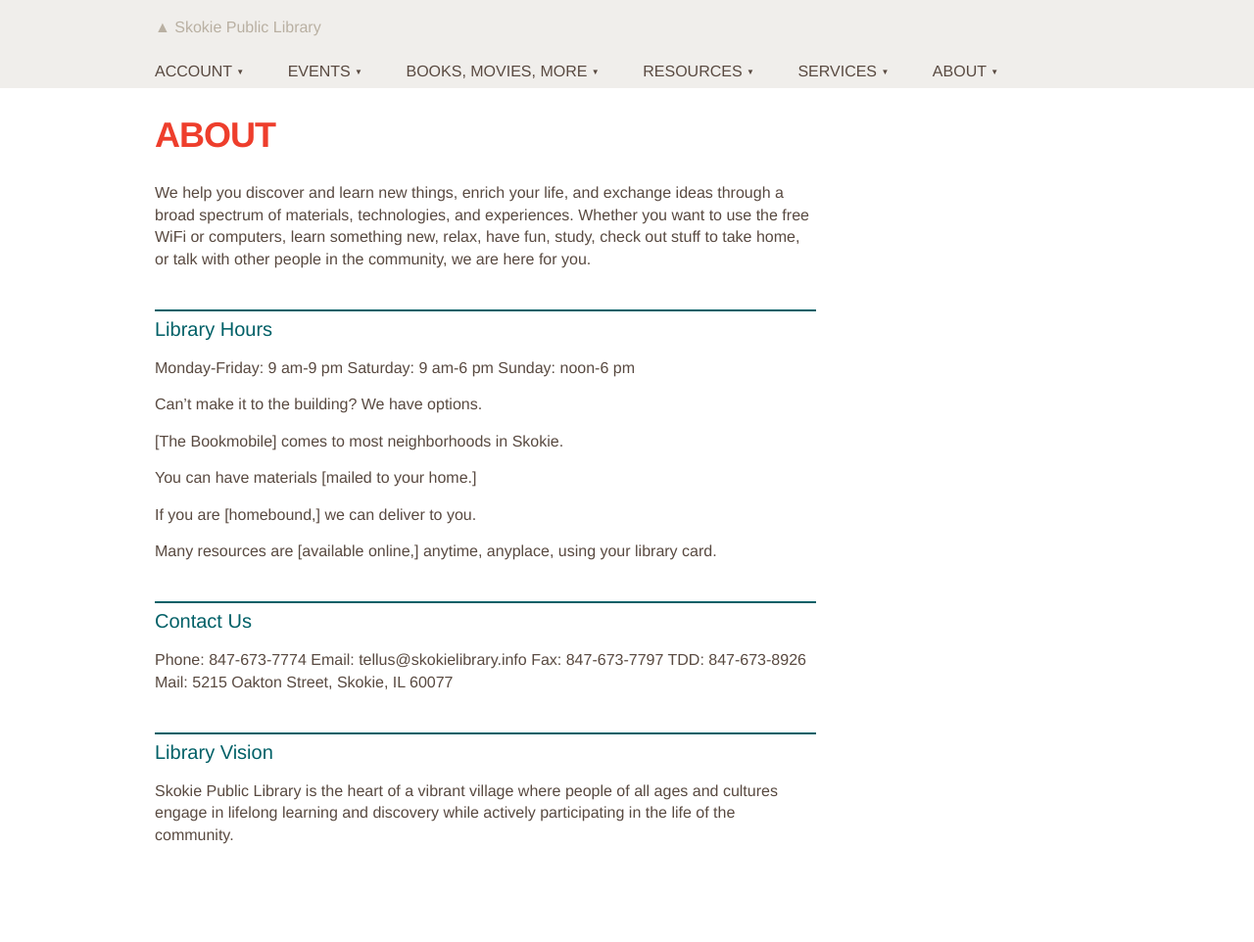
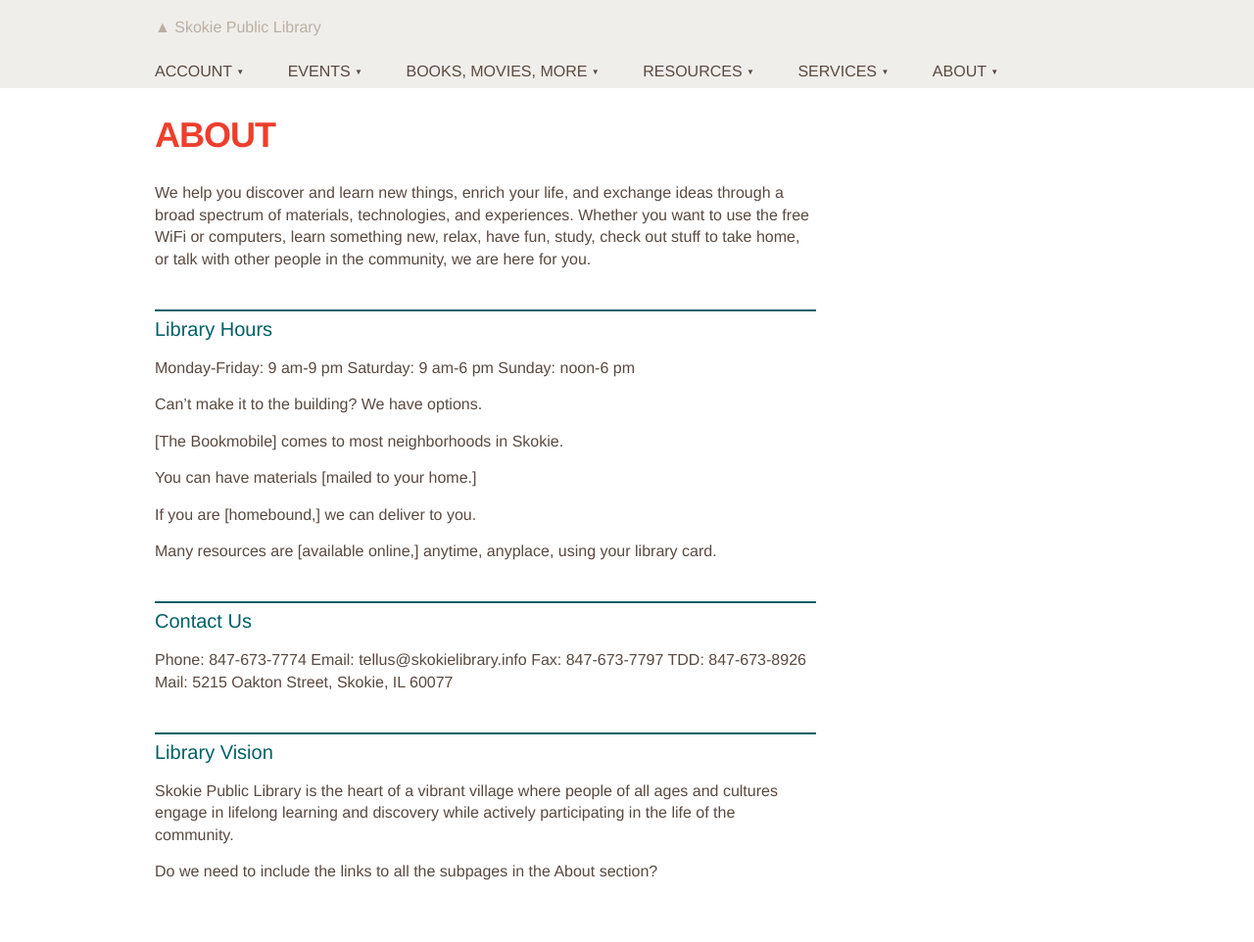
Before and after one commit to skokielibrary/spl-content, a Jekyll site: the page built from _content/annabelle/about--index.markdown, in a window 1280 px wide. Shown: the whole page at 98% size. Built offline with Jekyll 4.4.1, drawn with Linux system fonts in a browser that asks for light colours; before the commit the page ends 924 px from its top, so only the background shows below that.

Commit message:
Updated about--index.markdown

```diff
--- a/_content/annabelle/about--index.markdown
+++ b/_content/annabelle/about--index.markdown
@@ -33,3 +33,7 @@ Mail: 5215 Oakton Street, Skokie, IL 60077
 ##Library Vision
 
 Skokie Public Library is the heart of a vibrant village where people of all ages and cultures engage in lifelong learning and discovery while actively participating in the life of the community.
+
+
+
+Do we need to include the links to all the subpages in the About section?
```
